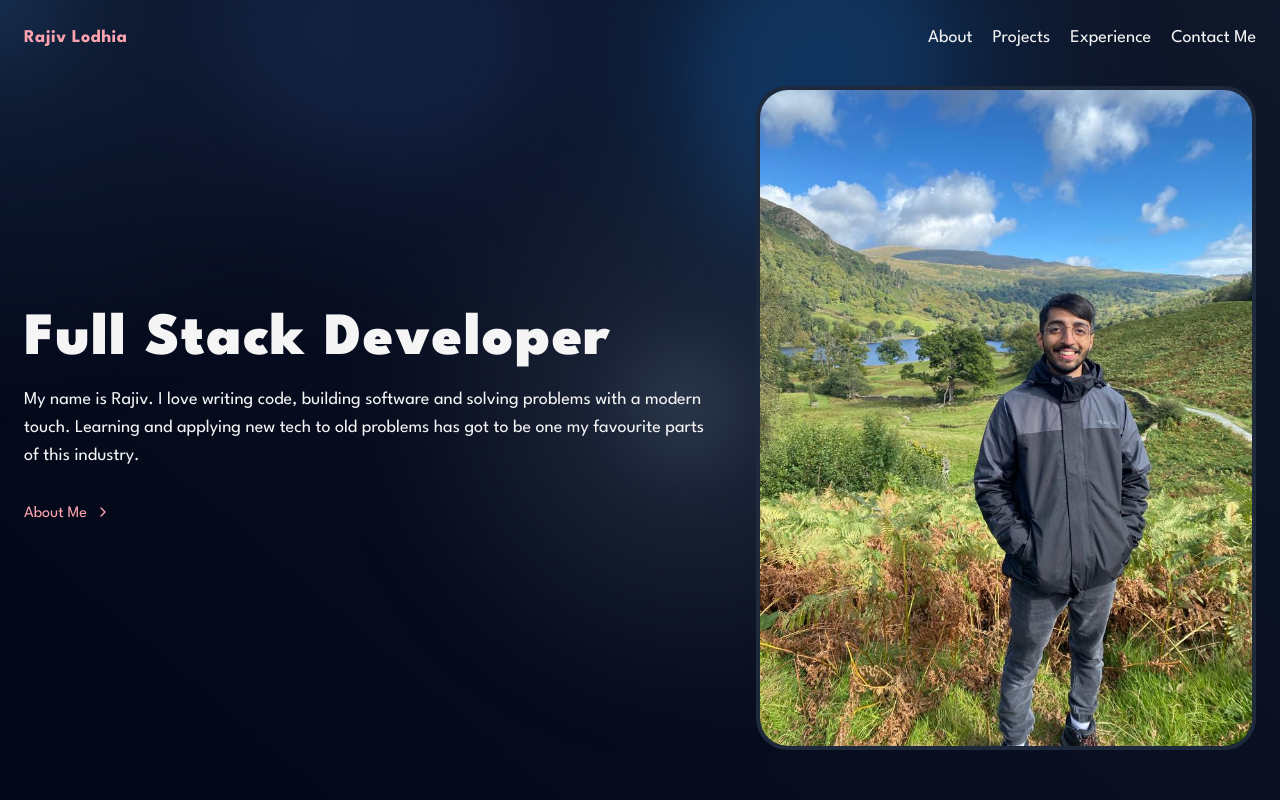
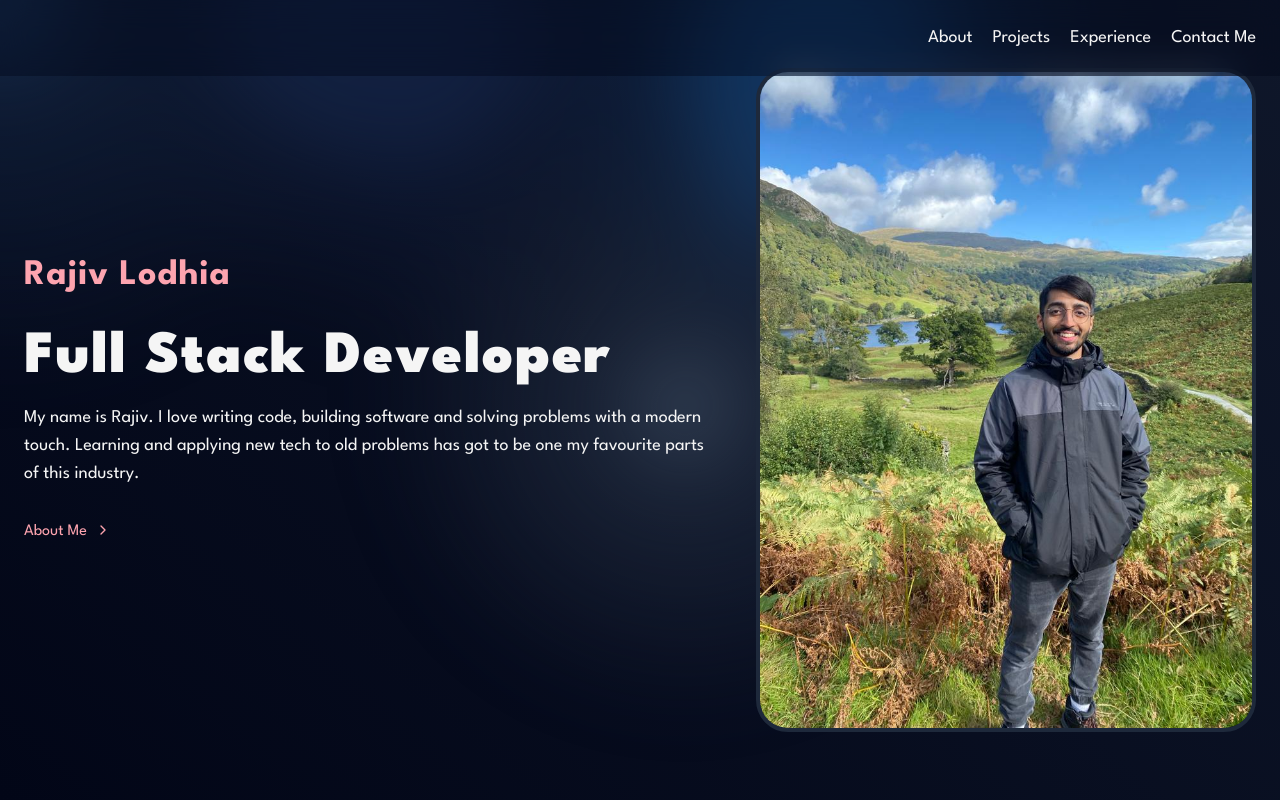
Before and after one commit to rajivlodhia/rajivlodhia, a Next.js app: page / in a window 1280 px wide. Shown: the top 800 px of the page. Built offline with nearby package versions, Linux system fonts and the light colour scheme.

Commit message:
Move name around in header/hero

```diff
--- a/src/app/page.tsx
+++ b/src/app/page.tsx
@@ -4,10 +4,12 @@ import Experience from '@/components/Experience'
 import Hero from '@/components/Hero'
 import Projects from '@/components/Projects'
 import Section from '@/components/Section'
+import Header from '@/components/header/Header'
 
 export default function Home() {
     return (
         <main className="flex max-w-7xl mx-auto flex-col px-6">
+            <Header />
             <Section id="hero" className="pt-0">
                 <Hero />
             </Section>
--- a/src/components/Hero.tsx
+++ b/src/components/Hero.tsx
@@ -1,24 +1,22 @@
 import type { NextComponentType, NextPageContext } from 'next'
 import Heading1 from './ui/header-1'
 import Image from 'next/image'
-import NavLink from './ui/nav-link'
-import Header from './header/Header'
 import Link from 'next/link'
 import { ChevronRight } from 'lucide-react'
+import NameHome from './ui/name-home'
 
 interface Props {}
 
 const Hero: NextComponentType<NextPageContext, {}, Props> = (props: Props) => {
     return (
-        <>
-            <Header />
-            <div className="flex flex-col md:flex-row items-center gap-10 md:my-auto mt-10">
+        <div className="flex flex-col md:flex-row items-center gap-10 md:my-auto mt-32">
             <div>
+                <NameHome className="text-4xl mb-8" />
                 <Heading1 className="mb-4">Full Stack Developer</Heading1>
                 <p className="text-lg mb-8">
-                        My name is Rajiv. I love writing code, building software and solving problems with a modern
-                        touch. Learning and applying new tech to old problems has got to be one my favourite parts of
-                        this industry.
+                    My name is Rajiv. I love writing code, building software and solving problems with a modern touch.
+                    Learning and applying new tech to old problems has got to be one my favourite parts of this
+                    industry.
                 </p>
                 <Link href="#about" className="group/link flex flex-row items-center text-rose-300 w-fit">
                     About Me
@@ -34,7 +32,6 @@ const Hero: NextComponentType<NextPageContext, {}, Props> = (props: Props) => {
                 className="rounded-[32px] border-4 border-slate-800 w-auto h-auto lg:max-w-[500px]"
             />
         </div>
-        </>
     )
 }
 
--- a/src/components/Section.tsx
+++ b/src/components/Section.tsx
@@ -11,7 +11,7 @@ const Section: NextComponentType<NextPageContext, object, Props> = (props: Props
     return (
         <section
             id={props.id}
-            className={cn('min-h-screen py-10 flex flex-col', props.className)}
+            className={cn('min-h-screen flex flex-col', props.className)}
             style={{ scrollSnapAlign: 'start', scrollSnapStop: 'always' }}
         >
             {props.children}
--- a/src/components/header/Header.tsx
+++ b/src/components/header/Header.tsx
@@ -1,7 +1,10 @@
+'use client'
+
 import type { NextComponentType, NextPageContext } from 'next'
 import NavLink from '../ui/nav-link'
 import MobileMenu from './MobileMenu'
 import NameHome from '../ui/name-home'
+import { useEffect, useState } from 'react'
 
 type Props = {
     children?: React.ReactNode
@@ -9,16 +12,31 @@ type Props = {
 }
 
 const Header: NextComponentType<NextPageContext, object, Props> = (props: Props) => {
+    // get the scroll position to only show the <NameHome /> when the user has scrolled past the hero section
+    const [scrollPosition, setScrollPosition] = useState(0)
+    const handleScroll = () => {
+        const position = window.pageYOffset
+        setScrollPosition(position)
+    }
+    useEffect(() => {
+        window.addEventListener('scroll', handleScroll, { passive: true })
+        return () => {
+            window.removeEventListener('scroll', handleScroll)
+        }
+    }, [])
+
     return (
-        <header className="py-6 md:px-0 w-full mx-auto flex justify-between text-lg items-center sm:items-start">
-            <NameHome />
-            <nav className="hidden sm:flex flex-row gap-5">
+        <header className="text-lg fixed left-0 w-full backdrop-blur-lg z-50 bg-slate-950/40">
+            <div className="flex p-6 max-w-7xl mx-auto">
+                {scrollPosition > 280 && <NameHome className="" />}
+                <nav className="hidden sm:flex flex-row gap-5 ml-auto">
                     <NavLink href="#about">About</NavLink>
                     <NavLink href="#projects">Projects</NavLink>
                     <NavLink href="#experience">Experience</NavLink>
                     <NavLink href="#contact">Contact Me</NavLink>
                 </nav>
                 <MobileMenu className="block sm:hidden" />
+            </div>
         </header>
     )
 }
--- a/src/components/ui/name-home.tsx
+++ b/src/components/ui/name-home.tsx
@@ -1,9 +1,14 @@
+import { cn } from '@/lib/utils'
 import type { NextComponentType, NextPageContext } from 'next'
 import Link from 'next/link'
 
-const NameHome: NextComponentType<NextPageContext> = () => {
+type Props = {
+    className?: string
+}
+
+const NameHome: NextComponentType<NextPageContext, object, Props> = (props: Props) => {
     return (
-        <Link href="/" className="text-rose-300 font-bold tracking-wide animated-underline">
+        <Link href="/" className={cn('text-rose-300 font-bold tracking-wide animated-underline', props.className)}>
             Rajiv Lodhia
         </Link>
     )
```
Lines whose indentation alone changed are shown as unchanged.
